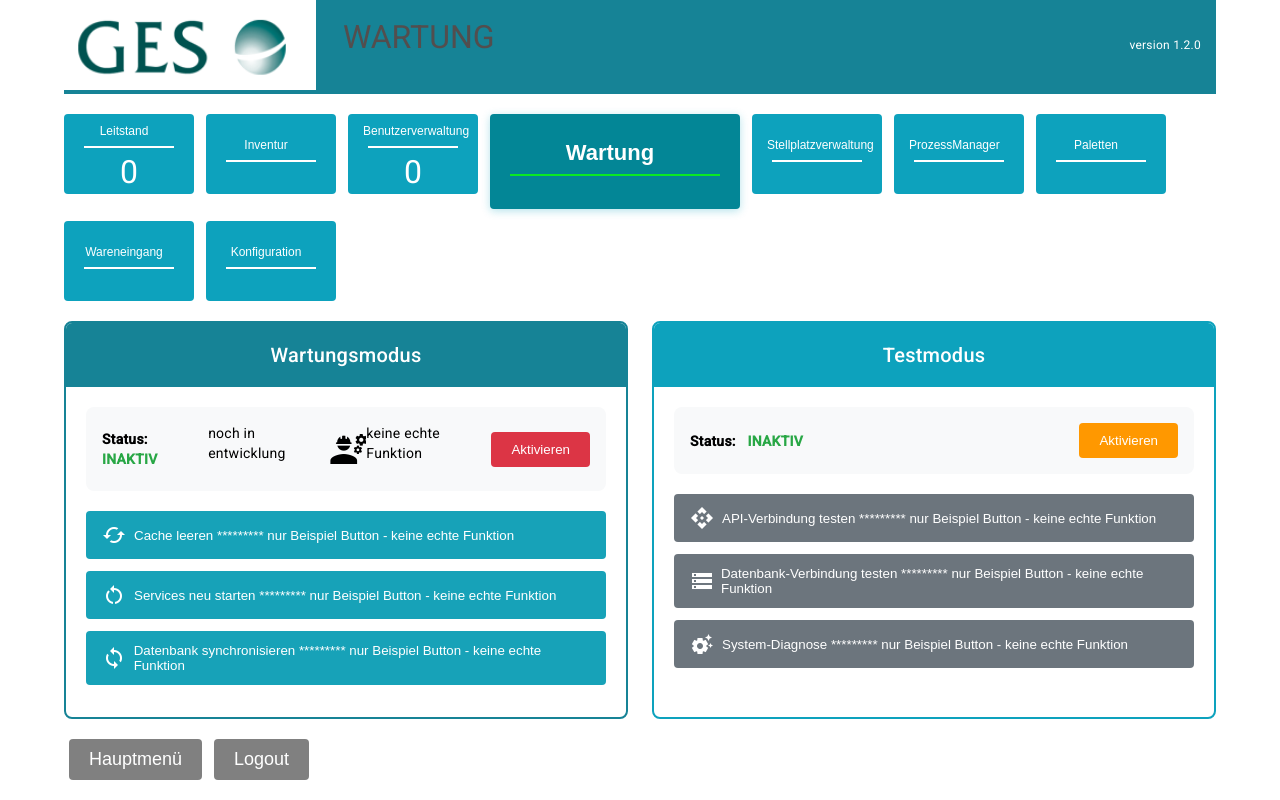
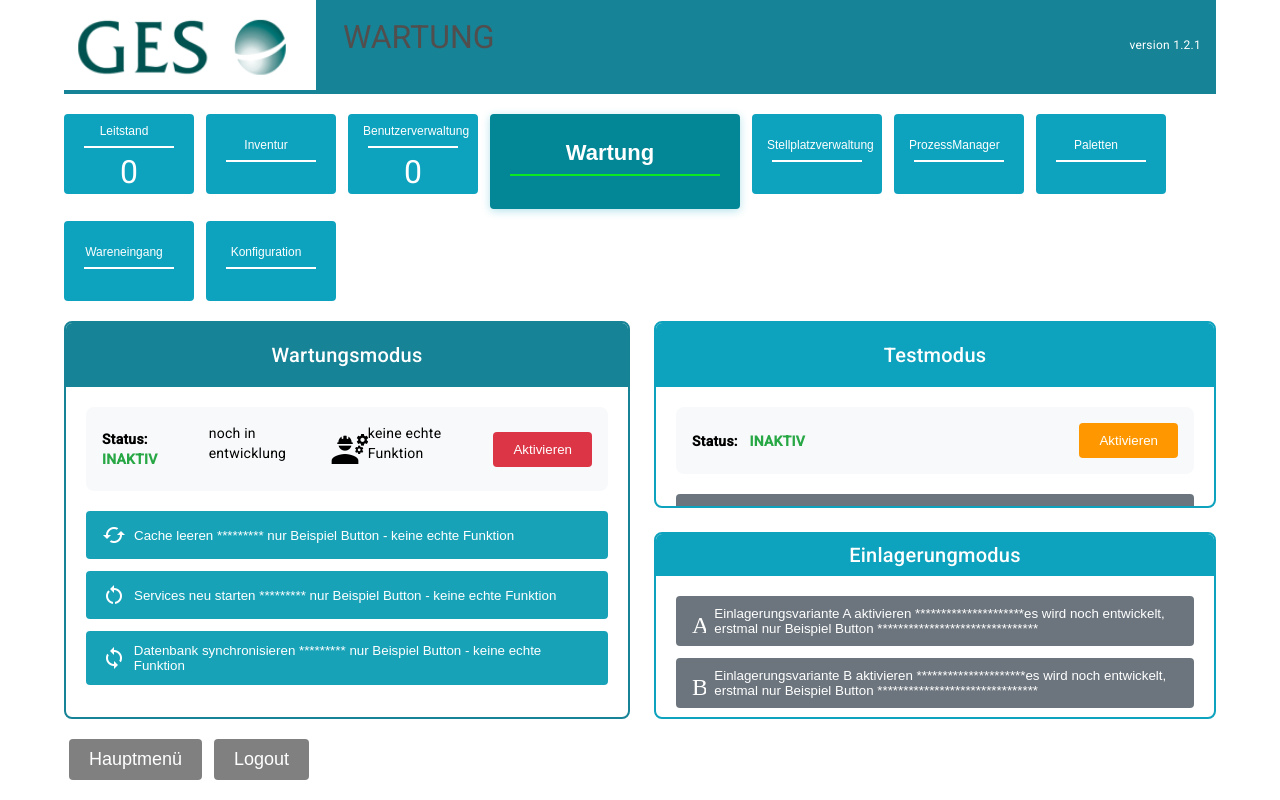
Before and after one commit to andro-999/LOS-ADMIN, an Angular app: page /wartung in a window 1280 px wide. Built offline with nearby package versions, Linux system fonts and the light colour scheme; no server answers; sample sign-in values are in the browser's storage.

Commit message:
V1.2.1 Quickpick log fix, Einlagerungs varianten,

```diff
--- a/package.json
+++ b/package.json
@@ -1,6 +1,6 @@
 {
   "name": "los-admin",
-  "version": "1.2.0",
+  "version": "1.2.1",
   "scripts": {
     "ng": "ng",
     "start": "ng serve",
--- a/src/app/components/header/header.component.html
+++ b/src/app/components/header/header.component.html
@@ -14,7 +14,7 @@
                 style="margin-right: auto; display: flex; justify-content: flex-end; color: rgb(83, 78, 78);padding: 15px; font-size: xx-large;">
                 {{pageTitle}}</h1>
 
-            <p style="margin-left: auto; padding-right: 15px; color: white; margin: 0; font-size: 12px;">version 1.2.0
+            <p style="margin-left: auto; padding-right: 15px; color: white; margin: 0; font-size: 12px;">version 1.2.1
             </p>
 
         </div>
--- /dev/null
+++ b/src/app/directives/disabled-when-erledigt.directive.ts
@@ -0,0 +1,56 @@
+import { Directive, ElementRef, Input, Renderer2, OnChanges, SimpleChanges } from '@angular/core';
+import { LeitstandService, Auftrag } from '../pages/leitstand/leitstand.service';
+
+/**
+ * Directive to disable interactive elements when an Auftrag is completed (erledigt).
+ *
+ * Usage:
+ *   <button [appDisabledWhenErledigt]="auftrag" (click)="deleteAuftrag(...)">
+ *   <select [appDisabledWhenErledigt]="auftrag">
+ *
+ * When the Auftrag is erledigt:
+ * - Sets disabled attribute to true
+ * - Adds 'disabled-erledigt' CSS class for styling
+ * - Reduces opacity and removes pointer events
+ */
+@Directive({
+    selector: '[appDisabledWhenErledigt]',
+    standalone: true
+})
+export class DisabledWhenErledigtDirective implements OnChanges {
+    @Input('appDisabledWhenErledigt') auftrag: Auftrag | null = null;
+
+    constructor(
+        private el: ElementRef<HTMLButtonElement | HTMLSelectElement>,
+        private renderer: Renderer2,
+        private leitstandService: LeitstandService
+    ) { }
+
+    ngOnChanges(changes: SimpleChanges): void {
+        if (changes['auftrag']) {
+            this.updateDisabledState();
+        }
+    }
+
+    private updateDisabledState(): void {
+        if (!this.auftrag) {
+            this.setDisabled(false);
+            return;
+        }
+
+        const isErledigt = this.leitstandService.isAuftragErledigt(this.auftrag);
+        this.setDisabled(isErledigt);
+    }
+
+    private setDisabled(disabled: boolean): void {
+        const element = this.el.nativeElement;
+
+        if (disabled) {
+            this.renderer.setAttribute(element, 'disabled', 'true');
+            this.renderer.addClass(element, 'disabled-erledigt');
+        } else {
+            this.renderer.removeAttribute(element, 'disabled');
+            this.renderer.removeClass(element, 'disabled-erledigt');
+        }
+    }
+}
--- a/src/app/pages/leitstand/kommi-auftraege/kommi-auftraege.component.scss
+++ b/src/app/pages/leitstand/kommi-auftraege/kommi-auftraege.component.scss
@@ -142,14 +142,25 @@ table {
   color: #999;
 }
 
+// Disabled state for completed orders (via DisabledWhenErledigtDirective)
+.disabled-erledigt {
+  opacity: 0.4;
+  cursor: not-allowed !important;
+  pointer-events: none;
+}
+
 .btn-delete {
   background: none;
   border: none;
   cursor: pointer;
   color: #dc3545;
 
-  &:hover {
+  &:hover:not(:disabled) {
     color: #c82333;
+  }
+
+  &:disabled {
+    color: #ccc;
   }
 }
 
@@ -160,6 +171,10 @@ table {
   padding: 2px 5px;
   border-radius: 4px;
   cursor: pointer;
+
+  &:disabled {
+    background-color: #ccc;
+  }
 }
 
 .btn-unblock {
@@ -169,6 +184,18 @@ table {
   padding: 2px 5px;
   border-radius: 4px;
   cursor: pointer;
+
+  &:disabled {
+    background-color: #ccc;
+  }
+}
+
+.prio-select {
+  &:disabled {
+    opacity: 0.4;
+    cursor: not-allowed;
+    background-color: #f5f5f5;
+  }
 }
 
 // Detail Row
--- a/src/app/pages/leitstand/kommi-auftraege/kommi-auftraege.component.ts
+++ b/src/app/pages/leitstand/kommi-auftraege/kommi-auftraege.component.ts
@@ -5,6 +5,7 @@ import { MatIcon } from '@angular/material/icon';
 import { CdkDragDrop, DragDropModule } from '@angular/cdk/drag-drop';
 import { LeitstandService, Auftrag, Position, GroupedPosition } from '../leitstand.service';
 import { User, UserService } from '../../../services/user.service';
+import { DisabledWhenErledigtDirective } from '../../../directives/disabled-when-erledigt.directive';
 import { NavigationService } from '../../../services/navigation.service';
 import { ColumnSettingsComponent, ColumnConfig } from '../../../components/column-settings/column-settings.component';
 import { ColumnOrderService } from '../../../services/column-order.service';
@@ -35,7 +36,7 @@ const DEFAULT_KOMMI_COLUMNS: KommiColumn[] = [
 @Component({
     selector: 'app-kommi-auftraege',
     standalone: true,
-    imports: [CommonModule, FormsModule, MatIcon, DragDropModule, ColumnSettingsComponent],
+    imports: [CommonModule, FormsModule, MatIcon, DragDropModule, ColumnSettingsComponent, DisabledWhenErledigtDirective],
     templateUrl: './kommi-auftraege.component.html',
     styleUrls: ['./kommi-auftraege.component.scss']
 })
--- a/src/app/pages/leitstand/leitstand.service.ts
+++ b/src/app/pages/leitstand/leitstand.service.ts
@@ -333,7 +333,7 @@ export class LeitstandService {
 
           Object.values(response.data).forEach(auftrag => {
             auftrag.all_positions
-              .filter(pos => pos.gtin_scann === 0)
+              .filter(pos => pos.gtin_scann === 0 && pos.lagerist_rueck && pos.lagerist_rueck.trim() !== '')
               .forEach(pos => {
                 const key = `${pos.belegnummer}|${pos.artikelnummer}`;
                 const existing = grouped.get(key);
--- a/src/app/pages/wartung/wartung.component.html
+++ b/src/app/pages/wartung/wartung.component.html
@@ -62,7 +62,9 @@
             </div>
         </div>
 
-        <!-- Rechte Spalte: Testmodus -->
+        <!-- Rechte Spalte: Testmodus + Einlagerungmodus -->
+        <div style="flex: 1; display: flex; flex-direction: column; gap: 24px; overflow: hidden;">
+            <!-- Testmodus -->
             <div class="test-column"
                 style="flex: 1; display: flex; flex-direction: column; border: 2px solid #0da2bd; border-radius: 8px; overflow: hidden;">
                 <div style="background-color: #0da2bd; color: white; padding: 16px; text-align: center;">
@@ -117,6 +119,54 @@
                     </div>
                 </div>
             </div>
+
+            <!-- Einlagerungmodus -->
+            <div class="storage-column"
+                style="flex: 1; display: flex; flex-direction: column; border: 2px solid #0da2bd; border-radius: 8px; overflow: hidden;">
+                <div style="background-color: #0da2bd; color: white; padding: 5px; text-align: center;">
+                    <h2 style="margin: 0; font-size: 20px;">Einlagerungmodus</h2>
+                </div>
+                <div style="flex: 1; padding: 20px; overflow-y: auto;">
+                    <!-- Einlagerungs-Optionen -->
+                    <div style="display: flex; flex-direction: column; gap: 12px;">
+                        <button class="storage-btn" (click)="storageVarA()"
+                            style="padding: 10px 16px; background: #6c757d; color: white; border: none; border-radius: 4px; cursor: pointer; text-align: left; display: flex; align-items: center; gap: 8px;">
+                            <mat-icon>A</mat-icon>
+                            Einlagerungsvariante A aktivieren *********************es wird noch entwickelt, erstmal nur
+                            Beispiel Button *******************************
+                        </button>
+                        <button class="storage-btn" (click)="storageVarB()"
+                            style="padding: 10px 16px; background: #6c757d; color: white; border: none; border-radius: 4px; cursor: pointer; text-align: left; display: flex; align-items: center; gap: 8px;">
+                            <mat-icon>B</mat-icon>
+                            Einlagerungsvariante B aktivieren *********************es wird noch entwickelt, erstmal nur
+                            Beispiel Button *******************************
+                        </button>
+                        <button class="storage-btn" (click)="storageOff()"
+                            style="padding: 10px 16px; background: #6c757d; color: white; border: none; border-radius: 4px; cursor: pointer; text-align: left; display: flex; align-items: center; gap: 8px;">
+                            <mat-icon>flash_off</mat-icon>
+                            Einlagerung abschalten
+                        </button>
+                        <button class="storage-btn" (click)="storageOn()"
+                            style="padding: 10px 16px; background: #6c757d; color: white; border: none; border-radius: 4px; cursor: pointer; text-align: left; display: flex; align-items: center; gap: 8px;">
+                            <mat-icon>bolt</mat-icon>
+                            Einlagerung einschalten
+                        </button>
+                    </div>
+                    <!--Einlagerungs-Ergebnis -->
+                    <div *ngIf="storageErgebnis" style="margin-top: 20px; padding: 16px; border-radius: 8px;"
+                        [style.background-color]="storageErfolg ? '#d4edda' : '#f8d7da'"
+                        [style.border]="storageErfolg ? '1px solid #c3e6cb' : '1px solid #f5c6cb'">
+                        <div style="display: flex; align-items: center; gap: 8px;">
+                            <mat-icon [style.color]="storageErfolg ? '#28a745' : '#dc3545'">
+                                {{ storageErfolg ? 'check_circle' : 'error' }}
+                            </mat-icon>
+                            <span [style.color]="storageErfolg ? '#155724' : '#721c24'">{{ storageErgebnis }}</span>
+                        </div>
+                    </div>
+
+                </div>
+            </div>
+        </div>
     </div>
 
     <app-fusszeile (hauptmenueClick)="navigateToHome()" (logoutClick)="logout()"></app-fusszeile>
--- a/src/app/pages/wartung/wartung.component.ts
+++ b/src/app/pages/wartung/wartung.component.ts
@@ -33,6 +33,12 @@ export class WartungComponent {
     testErgebnis: string = '';
     testErfolg: boolean = false;
 
+    // Storagemodus
+    storageModus: boolean = false;
+    storageErgebnis: string = '';
+    storageErfolg: boolean = false;
+
+
     constructor(
         private router: Router,
         private authService: AuthService,
@@ -43,6 +49,7 @@ export class WartungComponent {
     ngOnInit(): void {
         this.loadNavigation();
         this.loadTestModusStatus();
+        // this.loadStorageModusStatus();
     }
 
     loadTestModusStatus(): void {
@@ -133,6 +140,34 @@ export class WartungComponent {
         this.testErgebnis = 'System-Diagnose abgeschlossen. Alle Komponenten funktionieren.';
         this.testErfolg = true;
     }
+    storageVarA(): void {
+        console.log('Einlagerungsvariante A wird aktiviert...');
+        // TODO: API-Aufruf für Einlagerungsvariante A
+        this.storageErgebnis = 'Einlagerungsvariante A aktiviert.';
+        this.storageErfolg = true;
+    }
+
+    storageVarB(): void {
+        console.log('Einlagerungsvariante B wird aktiviert...');
+        // TODO: API-Aufruf für Einlagerungsvariante B
+        this.storageErgebnis = 'Einlagerungsvariante B aktiviert.';
+        this.storageErfolg = true;
+    }
+
+    storageOff(): void {
+        console.log('Einlagerung wird deaktiviert...');
+        // TODO: API-Aufruf für Einlagerungsvariante deaktivieren
+        this.storageErgebnis = 'Einlagerung wurde deaktiviert.';
+        this.storageErfolg = true;
+    }
+    storageOn(): void {
+        console.log('Einlagerung wird aktiviert...');
+        // TODO: API-Aufruf für Einlagerungsvariante aktivieren
+        this.storageErgebnis = 'Einlagerung wurde aktiviert.';
+        this.storageErfolg = true;
+
+
+    }
 
     navigateToHome(): void {
         this.router.navigate(['/home']);
```
Also changed, not shown: src/app/pages/leitstand/kommi-auftraege/kommi-auftraege.component.html (+6 -4 lines). Lines whose indentation alone changed are shown as unchanged.
